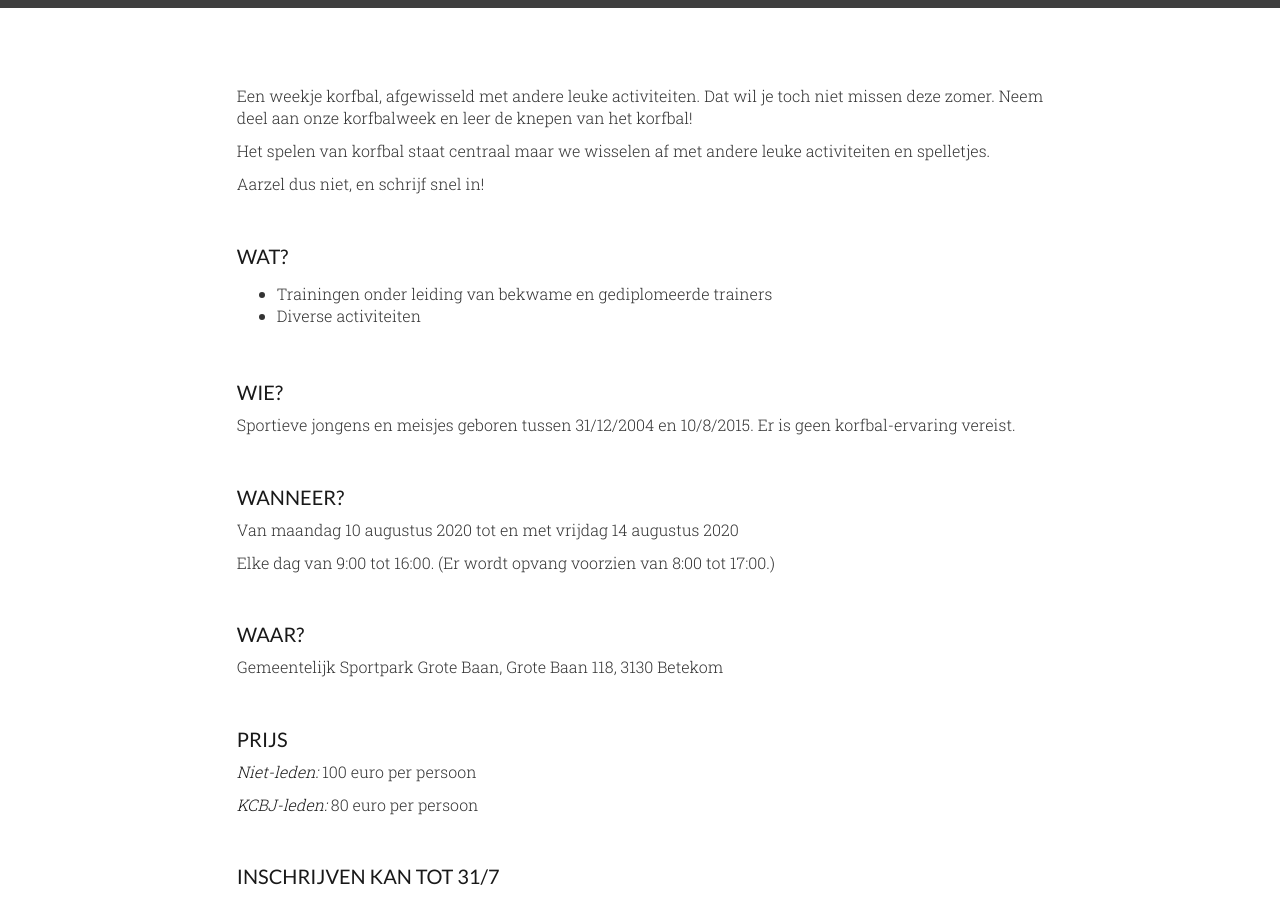
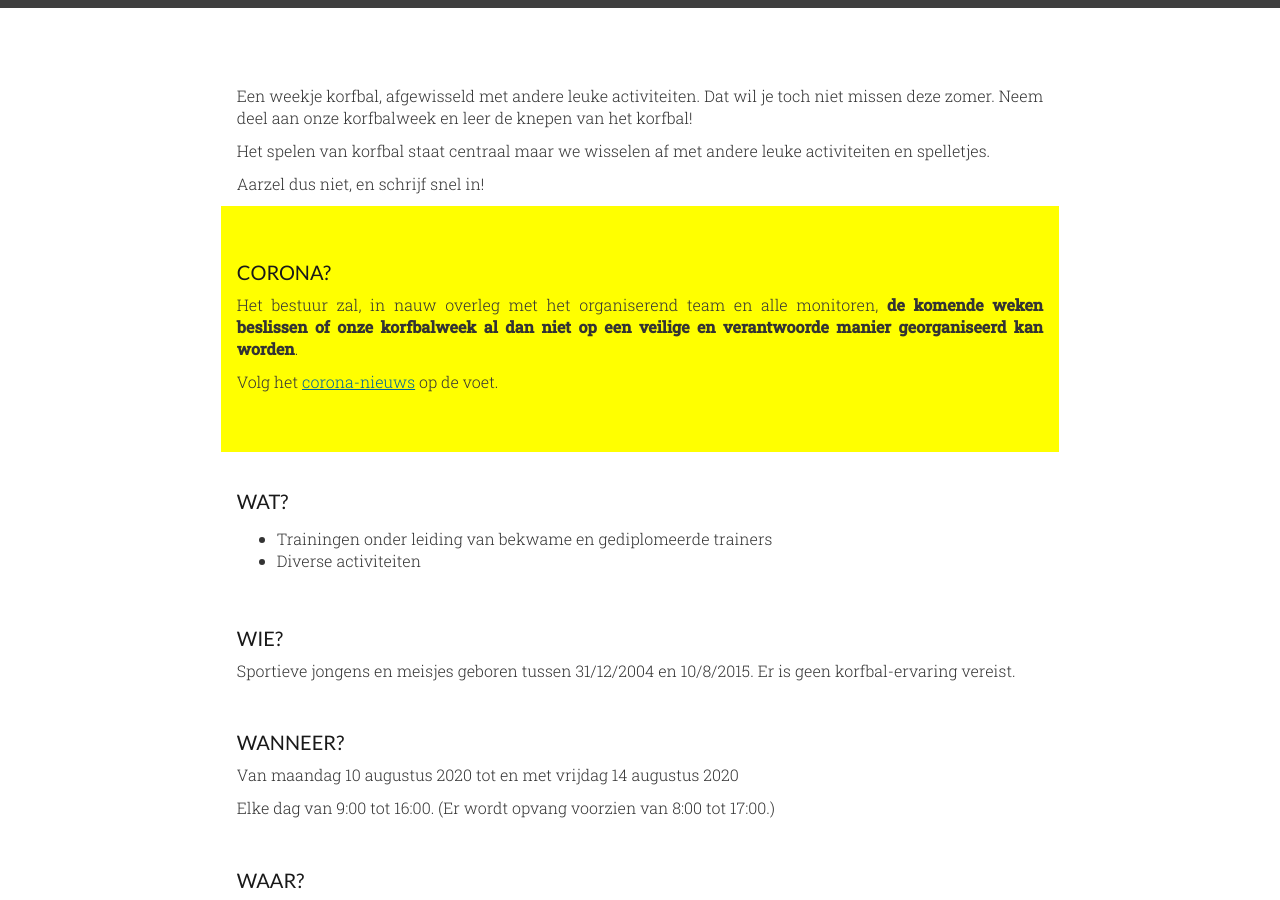
Before and after one commit to kcbj/kcbj.github.io, a Jekyll site: the page built from korfbalweek/index.html, in a window 1280 px wide and 900 px high, scrolled down 910 px. Built offline with Jekyll 4.4.1, drawn with Linux system fonts in a browser that asks for light colours; nearby versions of some CDN libraries; grey boxes are pictures that could not be loaded.

Commit message:
Corona-update

```diff
--- a/corona/index.html
+++ b/corona/index.html
@@ -12,6 +12,10 @@ class: corona
 <div class="container">
   <div id="corona" class="wrapper">
     <div class="text">
+      <h1>23 mei 2020</h1>
+      <p>Gisteren heeft het <em>overlegcomité</em> beslist dat <a href="https://www.vrt.be/vrtnws/nl/2020/05/22/beslissing-zomerkampen/">zomerkampen mogen doorgaan</a> indien er aan een aantal voorwaarden wordt voldaan.</p>
+      <p>We bestuderen momenteel de impact van al deze voorwaarden en beperkingen op de korfbalweek die voorzien is van 10 tot 14 augustus.</p>
+      <p>Het bestuur zal, in nauw overleg met het organiserend team en alle monitoren, <b>de komende weken beslissen of onze korfbalweek al dan niet op een veilige en verantwoorde manier georganiseerd kan worden</b>.</p>
       <h1>14 mei 2020</h1>
       <p>Ondanks het feit dat de Nationale Veiligheidsraad gisteren beslist heeft om buitentrainingen in clubverband toe te laten, heeft het KCBJ-bestuur besloten om <b>dit seizoen geen activiteiten meer</b> te organiseren.</p>
       <p>De <a href="https://static.twizzit.com/public/v2/media/697/5ebc4ac59a15a.pdf">beperkingen</a> die opgelegd worden zijn zo verregaand dat het niet realistisch is om dit correct te organiseren voor de twee resterende weken van het seizoen.</p>
--- a/korfbalweek/index.html
+++ b/korfbalweek/index.html
@@ -26,6 +26,13 @@ description: Informatie over de korfbalweek tijdens de zomer van 2020
             </p>
             <p>
                 Aarzel dus niet, en schrijf snel in!
+            </p>
+        </div>
+        <div class="text" id="corona" style="background-color: yellow; padding: 1em; padding-bottom: 3em;">
+            <h2>Corona?</h2>
+            <p>Het bestuur zal, in nauw overleg met het organiserend team en alle monitoren, <b>de komende weken beslissen of onze korfbalweek al dan niet op een veilige en verantwoorde manier georganiseerd kan worden</b>.</p>
+            <p>
+                Volg het <a href="/corona/">corona-nieuws</a> op de voet.
             </p>
         </div>
         <div class="text" id="wat">
```
